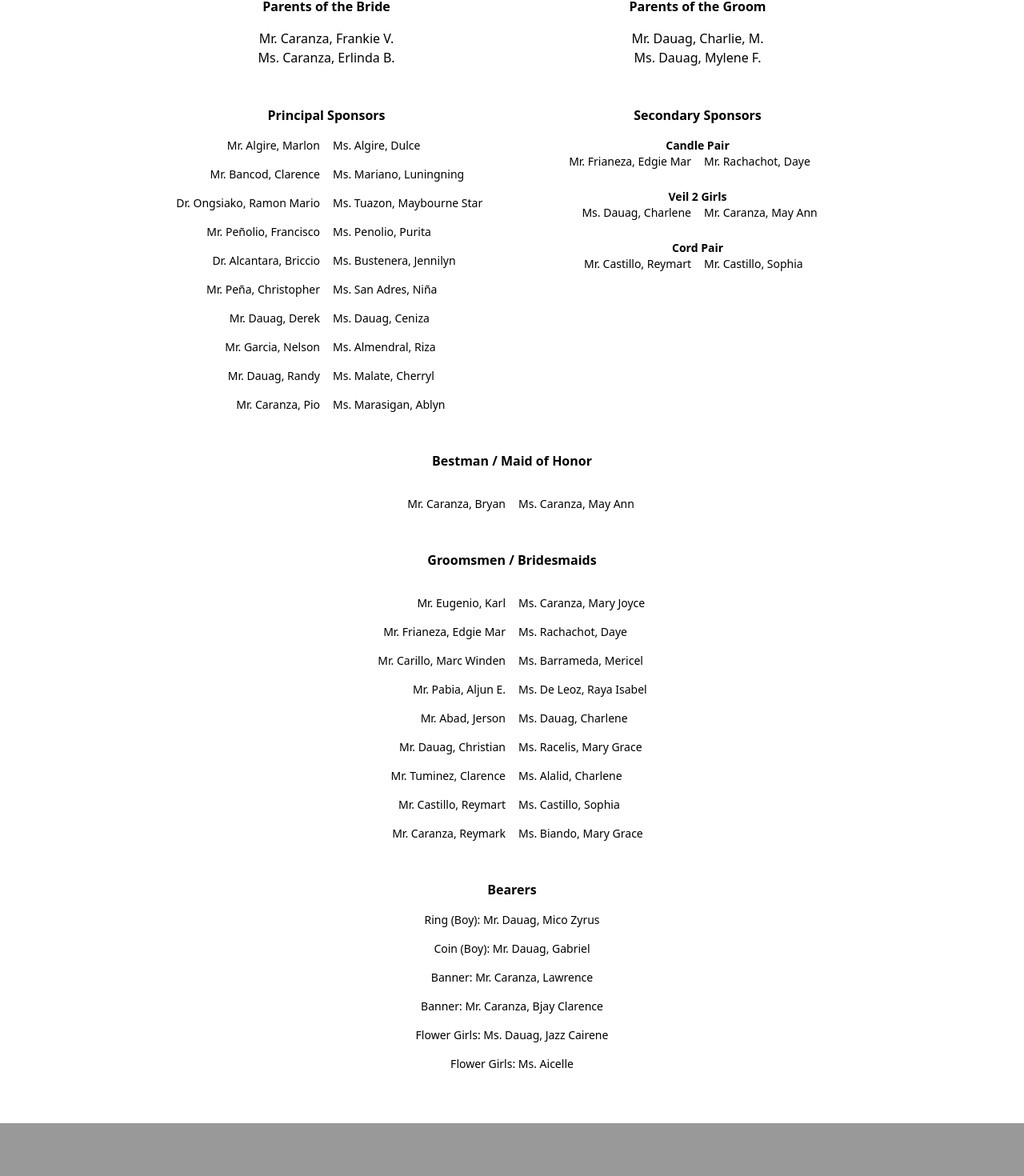
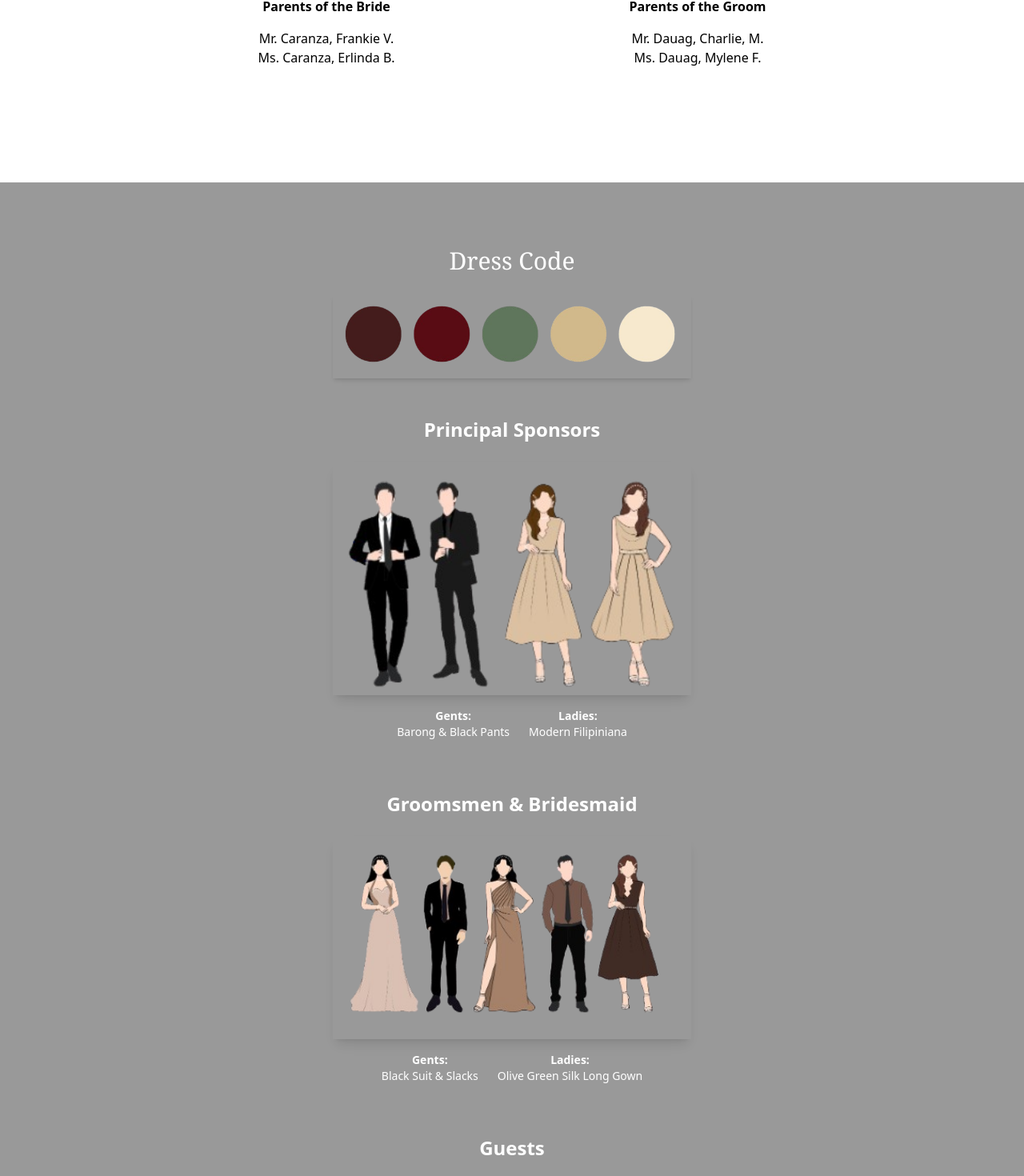
Before and after one commit to bryancaranza/wedding-invitation-app, a React (Vite) app: page / in a window 1280 px wide. Shown: the part 3540-5010 px from the top of the page at 80% size. Built offline with nearby package versions, Linux system fonts and the light colour scheme.

Commit message:
fix: finalizing entourage

```diff
--- a/src/components/sections/Entourage.tsx
+++ b/src/components/sections/Entourage.tsx
@@ -42,7 +42,7 @@ const Entourage = () => {
 
           {/* Principal Sponsors */}
           <div className="max-w-4xl mx-auto mb-12 grid grid-cols-1 md:grid-cols-2 gap-8">
-            <div className="max-w-3xl">
+            {/* <div className="max-w-3xl">
               <h3 className="col-span-2 font-semibold mb-4">
                 Principal Sponsors
               </h3>
@@ -56,10 +56,10 @@ const Entourage = () => {
                   </React.Fragment>
                 ))}
               </div>
-            </div>
+            </div> */}
 
             {/* Secondary Sponsors */}
-            <div>
+            {/* <div>
               <h3 className="font-semibold mb-4">Secondary Sponsors</h3>
               {entourage.secondarySponsors.map((pair, i) => (
                 <div key={i} className="mb-2 pb-4">
@@ -72,11 +72,11 @@ const Entourage = () => {
                   </div>
                 </div>
               ))}
-            </div>
+            </div> */}
           </div>
 
           {/* Bestman / Maid of Honor */}
-          <div className="max-w-4xl mx-auto mb-12 grid grid-cols-2 gap-4">
+          {/* <div className="max-w-4xl mx-auto mb-12 grid grid-cols-2 gap-4">
             <h3 className="col-span-2 font-semibold mb-4">
               Bestman / Maid of Honor
             </h3>
@@ -86,10 +86,10 @@ const Entourage = () => {
                 <p className="text-sm text-left">{titleCase(pair.female)}</p>
               </React.Fragment>
             ))}
-          </div>
+          </div> */}
 
           {/* Groomsmen / Bridesmaids */}
-          <div className="max-w-4xl mx-auto mb-12 grid grid-cols-2 gap-4">
+          {/* <div className="max-w-4xl mx-auto mb-12 grid grid-cols-2 gap-4">
             <h3 className="col-span-2 font-semibold mb-4">
               Groomsmen / Bridesmaids
             </h3>
@@ -99,17 +99,17 @@ const Entourage = () => {
                 <p className="text-sm text-left">{titleCase(pair.female)}</p>
               </React.Fragment>
             ))}
-          </div>
+          </div> */}
 
           {/* Bearers */}
-          <div className="max-w-4xl mx-auto text-center">
+          {/* <div className="max-w-4xl mx-auto text-center">
             <h3 className="font-semibold mb-4">Bearers</h3>
             {entourage.bearers.map((pair, i) => (
               <p key={i} className="text-sm pb-4">
                 {pair.role ? `${pair.role}: ` : ""} {titleCase(pair.name)}
               </p>
             ))}
-          </div>
+          </div> */}
         </div>
       </div>
     </section>
```
